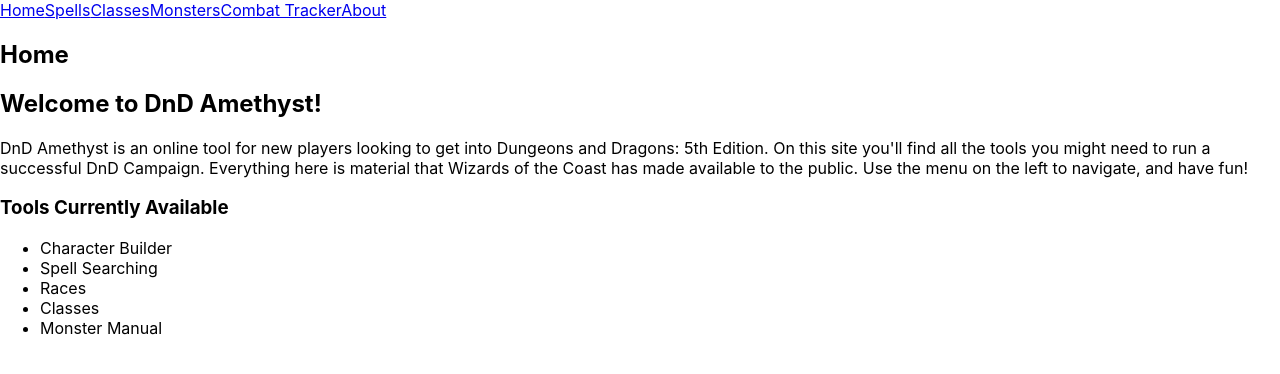
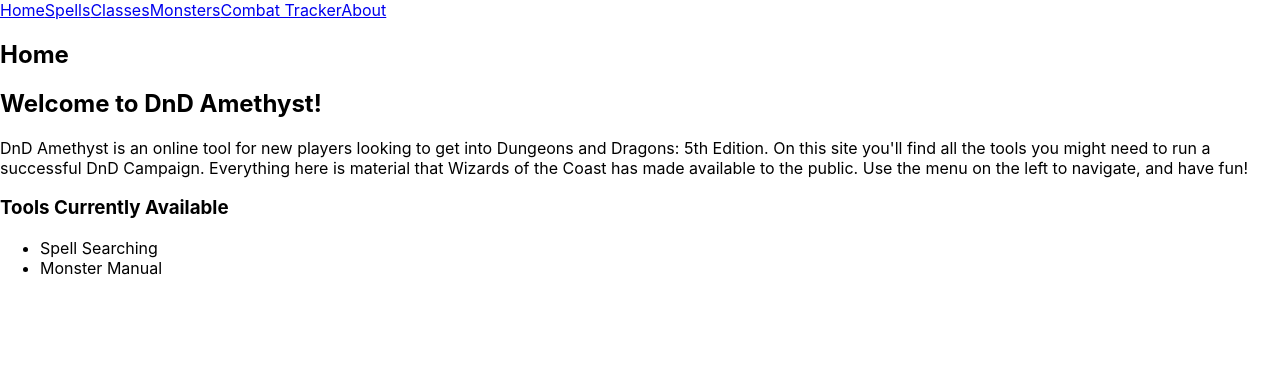
Before and after one commit to 8Whack/DnD_Amethyst_2.0, a React (Create React App) app: page / in a window 1280 px wide. Shown: the top 374 px of the page. Built offline with nearby package versions, Linux system fonts and the light colour scheme.

Commit message:
updated home page to reflect what's currently working

```diff
--- a/src/components/Home.js
+++ b/src/components/Home.js
@@ -13,10 +13,7 @@ function Home() {
           Use the menu on the left to navigate, and have fun! </p>
           <h3>Tools Currently Available</h3>
           <ul>
-              <li>Character Builder</li>
               <li>Spell Searching</li>
-              <li>Races</li>
-              <li>Classes</li>
               <li>Monster Manual</li>
           </ul>
     </div>
```
